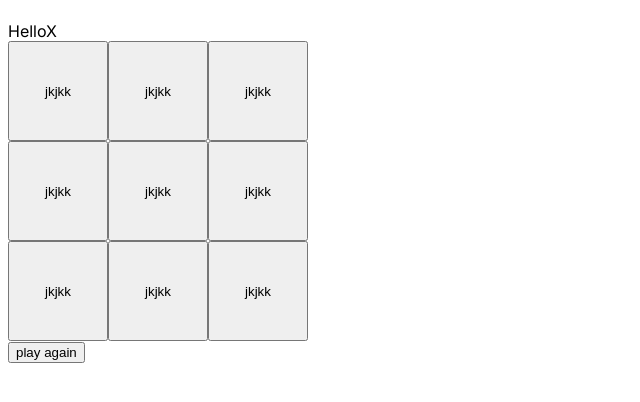
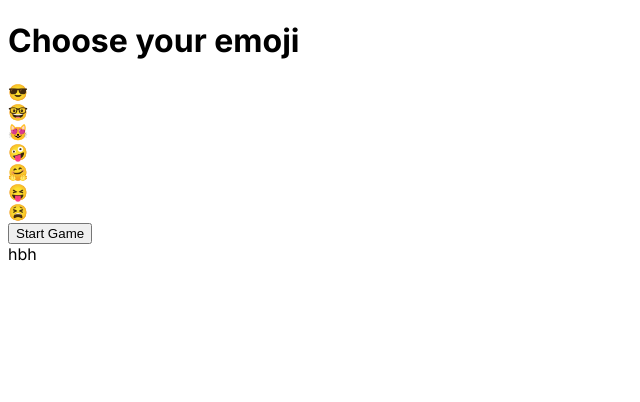
Before and after one commit to mshulezhko/tic-tak-toe, a Next.js app: page / in a window 1280 px wide. Shown: the top 402 px of the page, without its empty margins (0-640 px from the left). Built offline with nearby package versions, Linux system fonts and the light colour scheme.

Commit message:
add components for test

```diff
--- a/app/page.tsx
+++ b/app/page.tsx
@@ -1,10 +1,16 @@
-import Board from "@/components/Board";
+// import Board from "@/components/Board";
+// import SingleGameBoard from "@/components/SingleGame/SingleGameBoard";
+import ChooseIcon from "@/components/SingleGame/ChooseIcon";
+import HomePage from "@/components/HomePage/HomePage";
 import Image from "next/image";
 
 export default function Home() {
   return (
     <main className="">
-      <Board />
+      {/* <Board /> */}
+      {/* <SingleGameBoard /> */}
+      <ChooseIcon />
+      <HomePage />
     </main>
   );
 }
```
